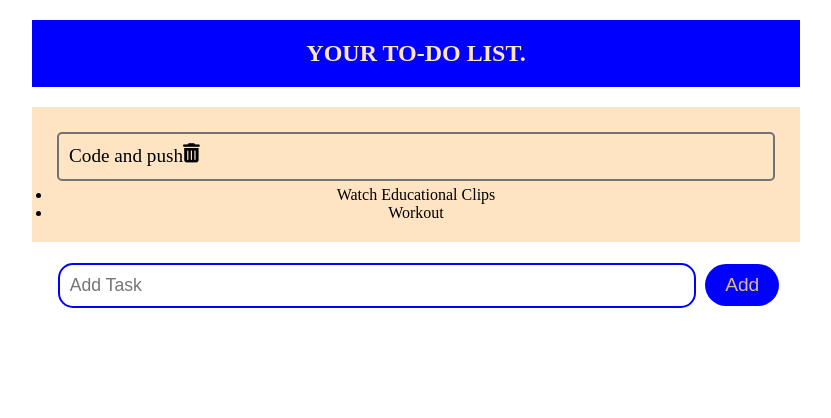
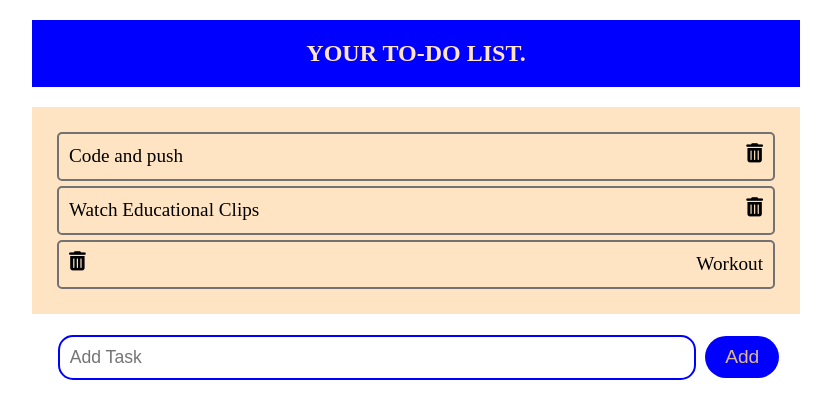
Before and after one commit to DenisWritesCode/PureJSToDo, a plain HTML site: page index.html in a window 1280 px wide. Shown: the whole page, without its empty margins (224-1055 px from the left). Drawn offline with Linux system fonts and the light colour scheme.

Commit message:
Added icons

```diff
--- a/index.html
+++ b/index.html
@@ -17,8 +17,14 @@
             <li>Code and push</li>
             <i class="fas fa-trash-alt"></i>
         </div>
-        <li>Watch Educational Clips</li>
-        <li>Workout</li>
+        <div class="list-item">
+            <li>Watch Educational Clips</li>
+            <i class="fas fa-trash-alt"></i>
+        </div>
+        <div class="list-item">
+            <i class="fas fa-trash-alt"></i>
+            <li>Workout</li>
+        </div>
     </ul>
 
     <form class="addTask" action="#">
--- a/main.css
+++ b/main.css
@@ -25,6 +25,7 @@ ul{
     font-size: 1.2em;
     line-height: 1.3em;
     display: flex;
+    justify-content: space-between;
 }
 
 #task {
```
